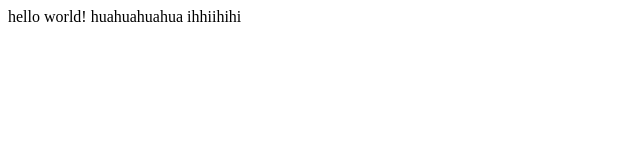
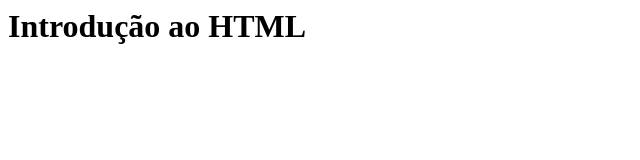
Before and after one commit to isabellyBS/MeuPrimeiroSite, a plain HTML site: page index.html in a window 1280 px wide. Shown: the whole page, without its empty margins (0-640 px from the left). Drawn offline with Linux system fonts and the light colour scheme.

Commit message:
estrutura básica

```diff
--- a/index.html
+++ b/index.html
@@ -1,4 +1,8 @@
 <html>
-    hello world!
-huahuahuahua ihhiihihi
+    <head>
+        <title>Meu primeiro site :D( e titulo em site)</title>
+    </head>
+    <body>
+        <h1>Introdução ao HTML</h1>
+    </body>
 </html>
```
